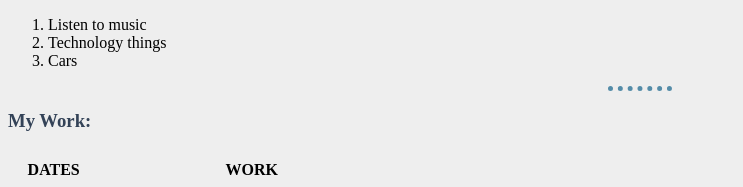
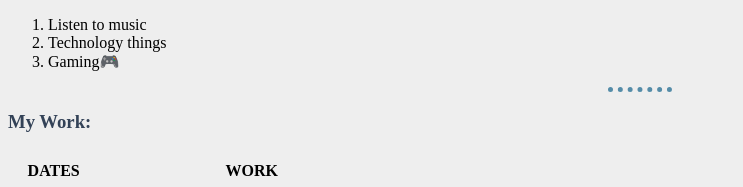
Before and after one commit to FaresHomsi/cv, a plain HTML site: page index.html in a window 1280 px wide. Shown: the part 545-732 px from the top of the page, 0-743 px from the left. Drawn offline with Linux system fonts and the light colour scheme.

Commit message:
Update index.html

```diff
--- a/index.html
+++ b/index.html
@@ -34,7 +34,7 @@
     <ol>
         <li>Listen to music</li>
         <li>Technology things</li>
-        <li>Cars</li>
+        <li>Gaming🎮</li>
     </ol>
 
     <hr>
```
